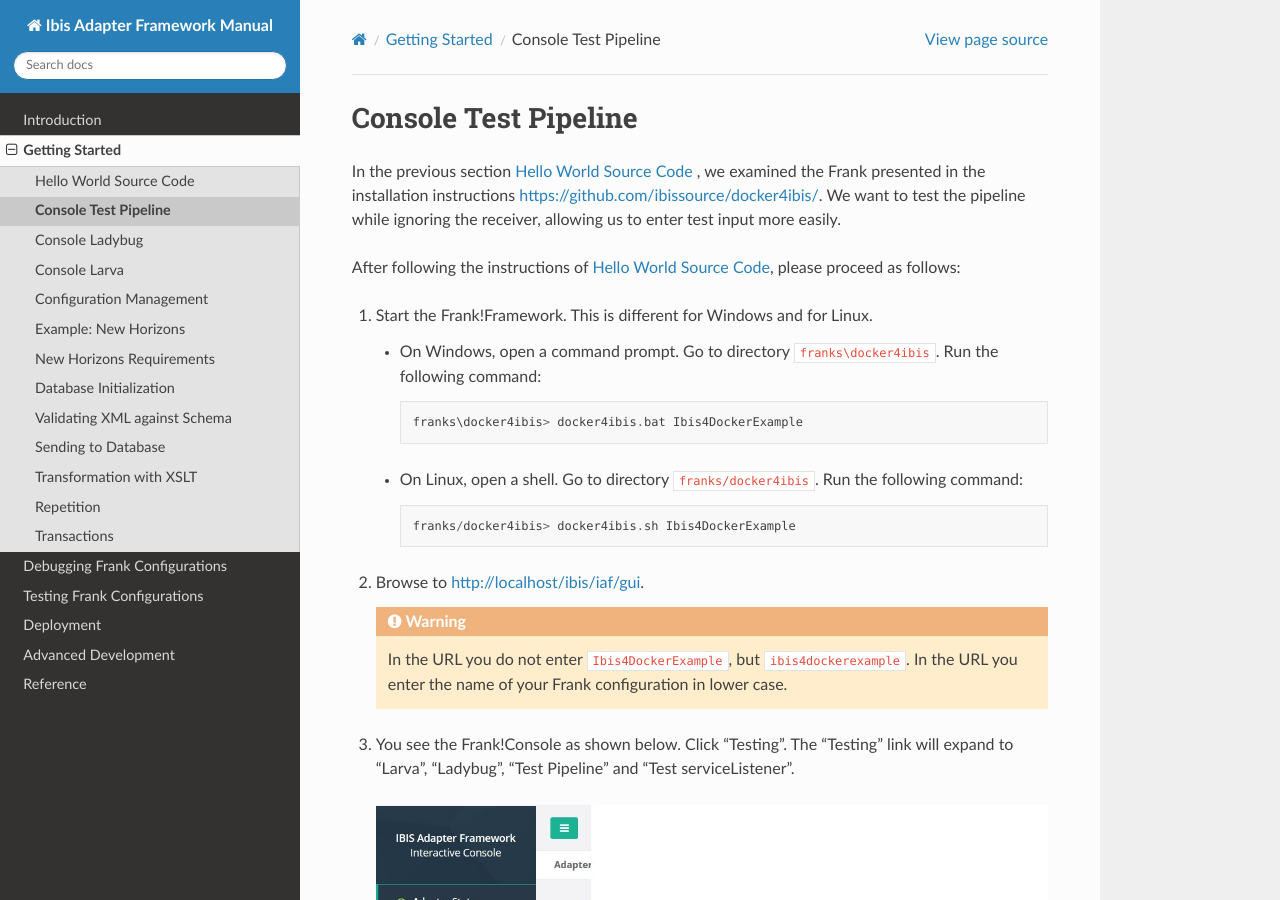
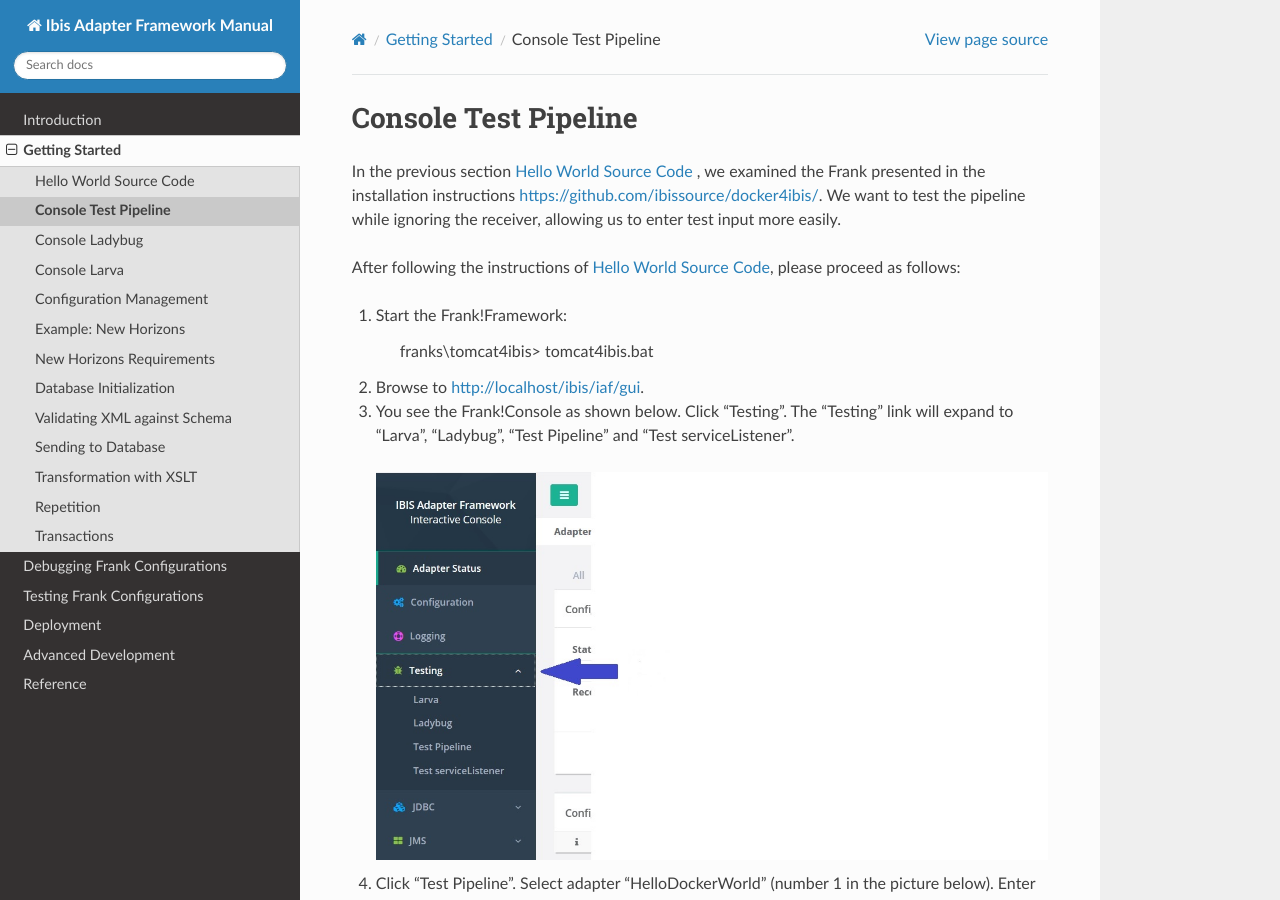
Before and after one commit to frankframework/frank-manual, a Sphinx documentation site: the page built from docs/source/gettingStarted/helloTestPipeline.rst, in a window 1280 px wide and 900 px high. Built offline with Sphinx 7.4.7 and the Read the Docs theme 2.0.0, drawn with Linux system fonts in a browser that asks for light colours.

Commit message:
Finish text about adapter gettingStartedExample, to work with Tomcat4Frank and only Windows

```diff
--- a/docs/source/gettingStarted/helloIbis.rst
+++ b/docs/source/gettingStarted/helloIbis.rst
@@ -16,7 +16,7 @@ In this section we study an example Frank. To be able to run the example Frank,
 
       You will encounter words like Ibis and IAF a lot. WeAreFrank! was recently renamed, which was a good moment to rename their products. Implementing these name changes is not yet finished. The words are related to the old names.
 
-   .. NOTE::
+   .. WARNING::
 
       Tomcat4Frank does not work on Linux yet. If you use Linux, you can use Docker4Frank instead, see https://github.com/ibissource/docker4ibis. Please apply the instructions differently in this case such that they work with Docker4Frank.
 
--- a/docs/source/gettingStarted/helloLarva.rst
+++ b/docs/source/gettingStarted/helloLarva.rst
@@ -4,7 +4,7 @@ Console Larva
 =============
 
 This is the final section about the Hello World adapter presented
-in https://github.com/ibissource/docker4ibis/. In application development,
+in section :ref:`helloIbis`. In application development,
 it is common to have automated tests. You cannot rely
 on interactive testing only, because performing these
 takes much more time than running automated tests.
@@ -52,7 +52,7 @@ following screen:
 .. image:: testtoolHello.jpg
 
 You see here that the HelloDockerWorld adapter presented in
-https://github.com/ibissource/docker4ibis/ now
+:ref:`helloIbis` now
 has two receivers. One of them is named ``testtool-HelloDockerWorld``.
 
 Larva tests are added to the ``tests`` subdirectory of your
--- a/docs/source/gettingStarted/helloTestPipeline.rst
+++ b/docs/source/gettingStarted/helloTestPipeline.rst
@@ -11,21 +11,11 @@ us to enter test input more easily.
 
 After following the instructions of :ref:`helloIbis`, please proceed as follows:
 
-#. Start the Frank!Framework. This is different for Windows and for Linux.
+#. Start the Frank!Framework:
 
-   * On Windows, open a command prompt. Go to directory ``franks\docker4ibis``. Run the following command: ::
-
-       franks\docker4ibis> docker4ibis.bat Ibis4DockerExample
-
-   * On Linux, open a shell. Go to directory ``franks/docker4ibis``. Run the following command: ::
-
-       franks/docker4ibis> docker4ibis.sh Ibis4DockerExample
+     franks\\tomcat4ibis> tomcat4ibis.bat
 
 #. Browse to http://localhost/ibis/iaf/gui.
-
-   .. WARNING::
-
-      In the URL you do not enter ``Ibis4DockerExample``, but ``ibis4dockerexample``. In the URL you enter the name of your Frank configuration in lower case.
 
 #. You see the Frank!Console as shown below. Click "Testing". The "Testing" link will expand to "Larva", "Ladybug", "Test Pipeline" and "Test serviceListener".
 
```
